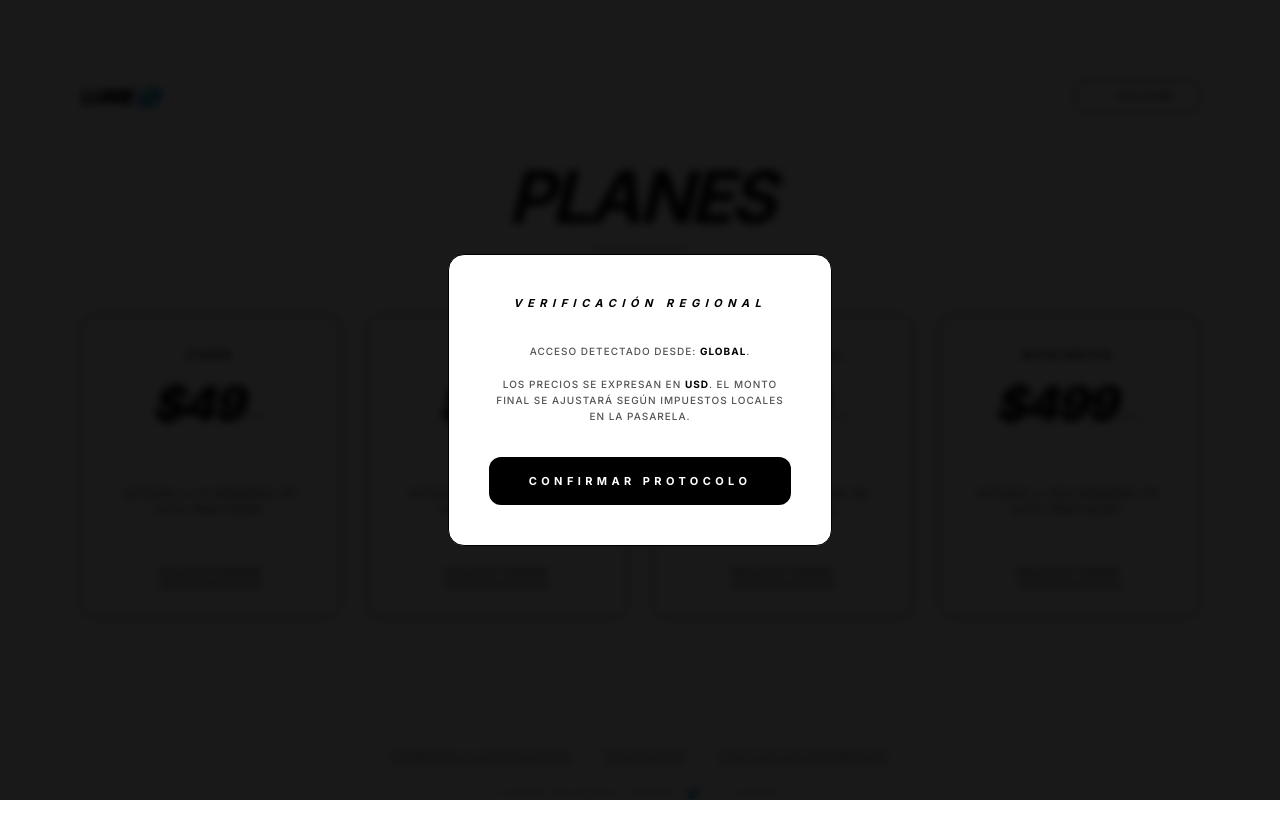
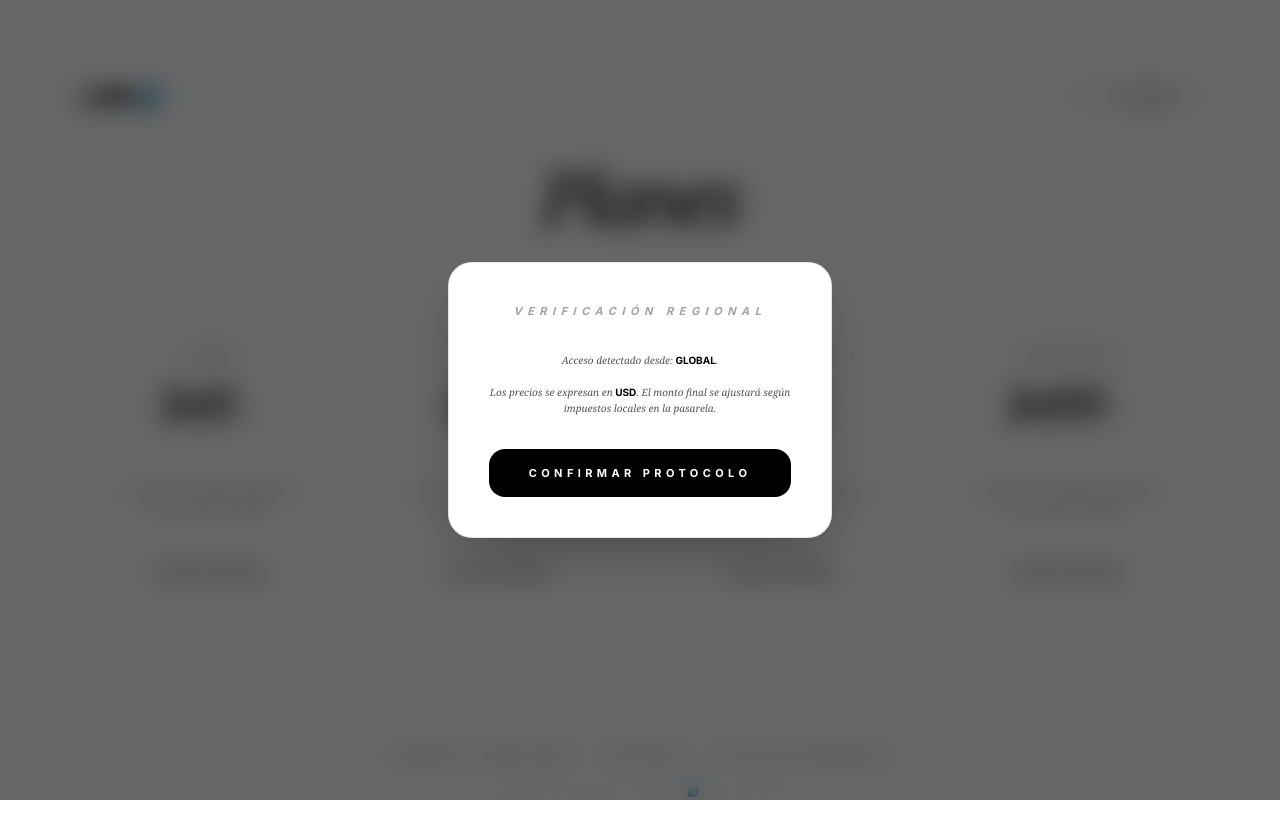
Before and after one commit to lumeglobal10-prog/lume-global-core, a Next.js app: page /pricing in a window 1280 px wide. Both pictures are taken after a click on the element 211 px from the left and 466 px from the top of the page. Shown: the top 838 px of the page. Built offline with nearby package versions, Linux system fonts and the light colour scheme; no server answers.

Commit message:
Update page.tsx

```diff
--- a/app/pricing/page.tsx
+++ b/app/pricing/page.tsx
@@ -9,6 +9,7 @@ export default function PricingPage() {
   const [userRegion, setUserRegion] = useState('GLOBAL');
   const router = useRouter();
 
+  // M.I.C. SENSOR: Captura de región para segmentación de pasarela
   useEffect(() => {
     const detectRegion = async () => {
       try {
@@ -23,10 +24,10 @@ export default function PricingPage() {
   }, []);
 
   const planes = [
-    { nombre: 'CORE', precio: '49', desc: 'ACCESO A 10 RENDERS DE ALTA PRECISIÓN.' },
-    { nombre: 'ADVANCE', precio: '99', desc: 'ACCESO A 30 RENDERS DE ALTA PRECISIÓN.' },
-    { nombre: 'PROFESIONAL', precio: '199', desc: 'ACCESO A 80 RENDERS DE ALTA PRECISIÓN.' },
-    { nombre: 'BUSINESS', precio: '499', desc: 'ACCESO A 250 RENDERS DE ALTA PRECISIÓN.' }
+    { nombre: 'CORE', precio: '49', desc: 'Acceso a 10 renders de alta precisión.' },
+    { nombre: 'ADVANCE', precio: '99', desc: 'Acceso a 30 renders de alta precisión.' },
+    { nombre: 'PROFESIONAL', precio: '199', desc: 'Acceso a 80 renders de alta precisión.' },
+    { nombre: 'BUSINESS', precio: '499', desc: 'Acceso a 250 renders de alta precisión.' }
   ];
 
   const handlePlanSelection = (plan: string) => {
@@ -48,39 +49,45 @@ export default function PricingPage() {
     <main className="min-h-screen bg-white text-black font-sans flex flex-col justify-between p-8 md:p-20 overflow-x-hidden">
 
       <nav className="flex justify-between items-center w-full">
+        {/* LOGO INMUTABLE */}
         <div className="text-xl font-black tracking-tighter italic uppercase">
           LUME 🌎
         </div>
         <button
           onClick={() => router.back()}
-          className="text-[10px] font-bold tracking-[0.3em] uppercase border border-black px-6 py-2 rounded-xl active:scale-95 transition-all"
+          className="text-[10px] font-sans font-bold tracking-[0.3em] uppercase border border-black/20 px-6 py-2 rounded-xl active:scale-95 transition-all hover:bg-neutral-50"
         >
           ← VOLVER
         </button>
       </nav>
 
       <div className="max-w-6xl mx-auto w-full py-12 text-center">
-        <h1 className="text-6xl md:text-7xl font-bold tracking-tighter mb-4 italic uppercase leading-none">Planes</h1>
-        <div className="h-[1px] w-24 bg-black mx-auto mb-16"></div>
+        {/* TÍTULO ESTILO KARADA DECO */}
+        <h1 className="text-6xl md:text-7xl font-serif font-light tracking-tighter mb-4 italic lowercase first-letter:uppercase leading-none">
+          Planes
+        </h1>
+        <div className="h-[1px] w-24 bg-black/10 mx-auto mb-16"></div>
 
         <div className="grid grid-cols-1 md:grid-cols-2 lg:grid-cols-4 gap-6">
           {planes.map((plan) => (
             <div
               key={plan.nombre}
               onClick={() => handlePlanSelection(plan.nombre)}
-              className="group border border-black p-8 rounded-2xl flex flex-col items-center justify-between cursor-pointer hover:bg-black hover:text-white transition-all duration-300 active:scale-95"
+              className="group border border-black/10 p-8 rounded-2xl flex flex-col items-center justify-between cursor-pointer hover:bg-neutral-50 transition-all duration-300 active:scale-95 bg-white shadow-sm"
             >
               <div>
-                <h2 className="text-[11px] font-black tracking-[0.4em] mb-4 uppercase">{plan.nombre}</h2>
-                <div className="text-5xl font-black italic mb-2 tracking-tighter">
-                  ${plan.precio}<span className="text-[12px] font-normal not-italic uppercase tracking-widest text-neutral-400 group-hover:text-neutral-500">/mo</span>
+                <h2 className="text-[11px] font-sans font-black tracking-[0.4em] mb-4 uppercase text-neutral-400 group-hover:text-black transition-colors">
+                  {plan.nombre}
+                </h2>
+                <div className="text-5xl font-serif font-light italic mb-2 tracking-tighter">
+                  ${plan.precio}<span className="text-[12px] font-sans font-normal not-italic uppercase tracking-widest text-neutral-300">/mo</span>
                 </div>
-                <p className="text-[10px] font-medium uppercase tracking-[0.2em] leading-relaxed mt-8 border-t border-neutral-100 group-hover:border-neutral-800 pt-6">
+                <p className="text-[10px] font-sans font-medium uppercase tracking-[0.15em] leading-relaxed mt-8 border-t border-neutral-100 pt-6 text-neutral-500 group-hover:text-black transition-colors">
                   {plan.desc}
                 </p>
               </div>
 
-              <div className="mt-12 text-[10px] font-bold tracking-[0.3em] uppercase border-b-2 border-black group-hover:border-white pb-1">
+              <div className="mt-12 text-[10px] font-sans font-bold tracking-[0.3em] uppercase border-b border-black/20 group-hover:border-black pb-1 transition-all">
                 SELECCIONAR
               </div>
             </div>
@@ -89,16 +96,16 @@ export default function PricingPage() {
       </div>
 
       {showPopup && (
-        <div className="fixed inset-0 bg-black/90 backdrop-blur-sm flex items-center justify-center p-6 z-50">
-          <div className="bg-white p-10 max-w-sm w-full border border-black rounded-2xl text-center space-y-8 animate-in fade-in zoom-in duration-300">
-            <h3 className="text-[11px] font-bold tracking-[0.5em] uppercase italic">VERIFICACIÓN REGIONAL</h3>
-            <p className="text-[10px] font-medium uppercase tracking-[0.1em] leading-relaxed text-neutral-600">
-              ACCESO DETECTADO DESDE: <span className="text-black font-bold">{userRegion}</span>.<br/><br/>
-              LOS PRECIOS SE EXPRESAN EN <span className="text-black font-bold">USD</span>. EL MONTO FINAL SE AJUSTARÁ SEGÚN IMPUESTOS LOCALES EN LA PASARELA.
+        <div className="fixed inset-0 bg-black/60 backdrop-blur-md flex items-center justify-center p-6 z-50">
+          <div className="bg-white p-10 max-w-sm w-full border border-black/10 rounded-3xl text-center space-y-8 shadow-2xl animate-in fade-in zoom-in duration-300">
+            <h3 className="text-[11px] font-sans font-bold tracking-[0.5em] uppercase italic text-neutral-400">Verificación regional</h3>
+            <p className="text-[10px] font-serif italic text-neutral-600 leading-relaxed">
+              Acceso detectado desde: <span className="text-black font-sans font-bold not-italic">{userRegion}</span>.<br/><br/>
+              Los precios se expresan en <span className="text-black font-sans font-bold not-italic">USD</span>. El monto final se ajustará según impuestos locales en la pasarela.
             </p>
             <button
               onClick={proceedToCheckout}
-              className="w-full bg-black text-white p-4 rounded-xl text-[11px] font-bold uppercase tracking-[0.4em] hover:bg-neutral-800 transition-all active:scale-95"
+              className="w-full bg-black text-white p-4 rounded-2xl text-[11px] font-sans font-bold uppercase tracking-[0.4em] hover:bg-neutral-800 transition-all active:scale-95"
             >
               CONFIRMAR PROTOCOLO
             </button>
@@ -107,18 +114,18 @@ export default function PricingPage() {
       )}
 
       <footer className="flex flex-col items-center space-y-6 pt-20">
-        <div className="flex flex-wrap justify-center gap-8 font-sans text-neutral-500">
-          <Link href="/terms" className="text-[9px] font-bold tracking-[0.3em] uppercase hover:text-black underline underline-offset-4 decoration-2">
+        <div className="flex flex-wrap justify-center gap-8 font-sans text-neutral-400">
+          <Link href="/terms" className="text-[9px] font-medium tracking-[0.3em] uppercase hover:text-black underline underline-offset-4 decoration-1">
             Términos y Condiciones
           </Link>
-          <Link href="/privacy" className="text-[9px] font-bold tracking-[0.3em] uppercase hover:text-black underline underline-offset-4 decoration-2">
+          <Link href="/privacy" className="text-[9px] font-medium tracking-[0.3em] uppercase hover:text-black underline underline-offset-4 decoration-1">
             Privacidad
           </Link>
-          <Link href="/refund" className="text-[9px] font-bold tracking-[0.3em] uppercase hover:text-black underline underline-offset-4 decoration-2">
+          <Link href="/refund" className="text-[9px] font-medium tracking-[0.3em] uppercase hover:text-black underline underline-offset-4 decoration-1">
             Política de Reembolso
           </Link>
         </div>
-        <div className="text-[10px] font-bold tracking-[0.5em] text-neutral-400 uppercase italic text-center">
+        <div className="text-[10px] font-sans font-bold tracking-[0.5em] text-neutral-200 uppercase italic text-center">
           LUME GLOBAL CORE 🌎 // 2026
         </div>
       </footer>
```
